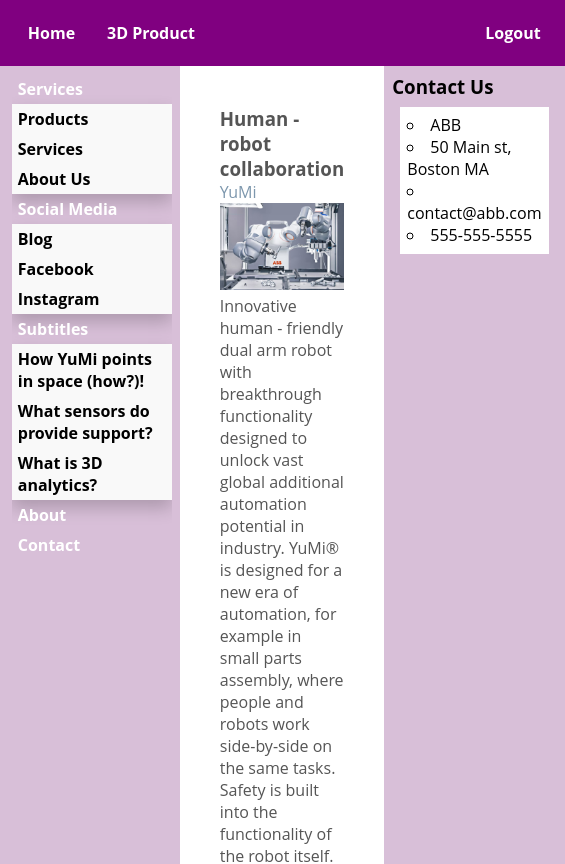
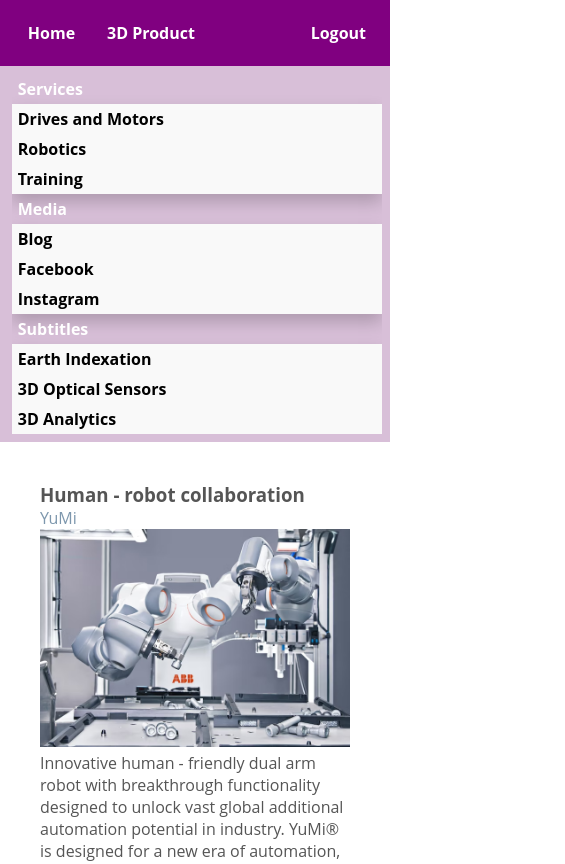
Before and after one commit to laith0424/Task_2, a plain HTML site: page Task_2_2_three_column/index.html in a window 390 px wide. Shown: the top 864 px of the page, 565 px wide, since content can reach past the window. Drawn offline with Linux system fonts and the light colour scheme.

Commit message:
FIx response design

```diff
--- a/Task_2_2_three_column/css/app.css
+++ b/Task_2_2_three_column/css/app.css
@@ -67,6 +67,7 @@ float: right;
   .content {
     clear: both;
     grid-area: content;
+    font-size: 1rem;
   }
 
   .sidebar , .main_menu{
@@ -75,6 +76,7 @@ float: right;
   }
   .sidebar {
     grid-area: sidebar;
+    /* max-height: 40mm; */
   }
 
   .box-1 {
@@ -510,7 +512,7 @@ article video {
           font-size: 1rem;
         }
             }
-      @media (max-width: 56.25em) {
+      @media (max-width: 1000px) {
         .container {
           display: grid;
           grid-template-areas:
@@ -521,19 +523,54 @@ article video {
         }
         .information-box{
           font-size: 0.8rem;
-        }}
-      @media (max-width: 37.5em) {
+        }
+
+        .menu-list{
+          clear: both;
+          display: inline-block;
+        }
+        .menu-list li{
+          clear: both;
+          text-align: left;
+          display: block;
+        }
+
+        .menu-list li a{
+          clear: both;
+          text-align: left;
+          display: block;
+        }
+
+        .dropdown-content{
+          display: block;
+          position: static;
+        }
+
+      }
+      @media (max-width: 700px) {
         .container {
           display: grid;
           grid-template-areas:
-          'header header header header header'
-          'main_menu content content content sidebar'
-          'footer footer footer footer footer';
+          'header header header header'
+          'main_menu content content content'
+          'main_menu content content content'
+          'sidebar sidebar sidebar sidebar'
+          'footer footer footer footer';
         grid-gap: 0;
         }
         .information-box{
           font-size: 0.6rem;
         }
+
+        .sidebar{
+          /* max-height: 100mm;
+          height: 100mm; */
+          /* margin-top: 2px; */
+
+          /* background-color: white; */
+          border: 2px solid #9f709f;
+        }
+
 
         .menu-list{
           clear: both;
@@ -559,3 +596,118 @@ article video {
 
 
       }
+
+
+
+
+      @media (max-width: 400px) {
+        .container {
+          display: grid;
+          grid-template-areas:
+          'header'
+          'main_menu'
+          'content'
+          'sidebar'
+          'footer';
+        grid-gap: 0;
+        }
+        .information-box{
+          font-size: 0.6rem;
+        }
+
+        .sidebar{
+          /* max-height: 100mm;
+          height: 100mm; */
+          /* margin-top: 2px; */
+
+          /* background-color: white; */
+          border: 2px solid #9f709f;
+        }
+
+
+        .menu-list{
+          clear: both;
+          /* display: inline-block; */
+          display: flex;
+          flex-direction: column;
+        }
+        .menu-list li{
+          clear: both;
+          text-align: left;
+          display: block;
+        }
+
+        .menu-list li a{
+          clear: both;
+          text-align: left;
+          display: block;
+        }
+
+        .dropdown-content{
+          display: block;
+          position: static;
+        }
+
+
+
+      }
+
+
+
+      @media (max-width: 300px) {
+        .container {
+          display: grid;
+          grid-template-areas:
+          'header'
+          'main_menu'
+          'content'
+          'sidebar'
+          'footer';
+        grid-gap: 0;
+        }
+        .information-box{
+          font-size: 0.6rem;
+        }
+
+        .sidebar{
+          /* max-height: 100mm;
+          height: 100mm; */
+          /* margin-top: 2px; */
+
+          /* background-color: white; */
+          border: 2px solid #9f709f;
+        }
+
+
+        .menu-list{
+          clear: both;
+          /* display: inline-block; */
+          display: flex;
+          flex-direction: column;
+        }
+        .menu-list li{
+          clear: both;
+          text-align: left;
+          display: block;
+        }
+
+        .menu-list li a{
+          clear: both;
+          text-align: left;
+          display: block;
+        }
+
+        .dropdown-content{
+          display: block;
+          position: static;
+        }
+
+        .navbar{
+          clear: both;
+          display: flex;
+          flex-direction: column;
+        }
+
+
+
+      }
--- a/Task_2_2_three_column/index.html
+++ b/Task_2_2_three_column/index.html
@@ -102,14 +102,14 @@
                <li class="dropdown">
                   <a href="javascript:void(0)" class="dropbtn">Services</a>
                   <div class="dropdown-content">
-                    <a href="#">Products</a>
-                    <a href="#">Services</a>
-                    <a href="#">About Us</a>
+                    <a href="#">Drives and Motors</a>
+                    <a href="#">Robotics</a>
+                    <a href="#">Training</a>
                   </div>
                 </li>
 
                 <li class="dropdown">
-                  <a href="javascript:void(0)" class="dropbtn">Social Media</a>
+                  <a href="javascript:void(0)" class="dropbtn">Media</a>
                   <div class="dropdown-content">
                     <a href="#">Blog</a>
                     <a href="#">Facebook</a>
@@ -120,14 +120,14 @@
                 <li class="dropdown">
                   <a href="javascript:void(0)" class="dropbtn">Subtitles</a>
                   <div class="dropdown-content">
-                    <a href="#">How YuMi points in space (how?)!</a>
-                    <a href="#">What sensors do provide support?</a>
-                    <a href="#">What is 3D analytics?</a>
+                    <a href="#">Earth Indexation</a>
+                    <a href="#">3D Optical Sensors</a>
+                    <a href="#">3D Analytics</a>
                   </div>
                 </li>
-              <li><a href="#">About</a></li>
+              <!-- <li><a href="#">About</a></li> -->
               <!-- <li><a href="#">Services</a></li> -->
-              <li><a href="#">Contact</a></li>
+              <!-- <li><a href="#">Contact</a></li> -->
             </ul>
 
             <!-- <h3>Contact Us</h3>
```
